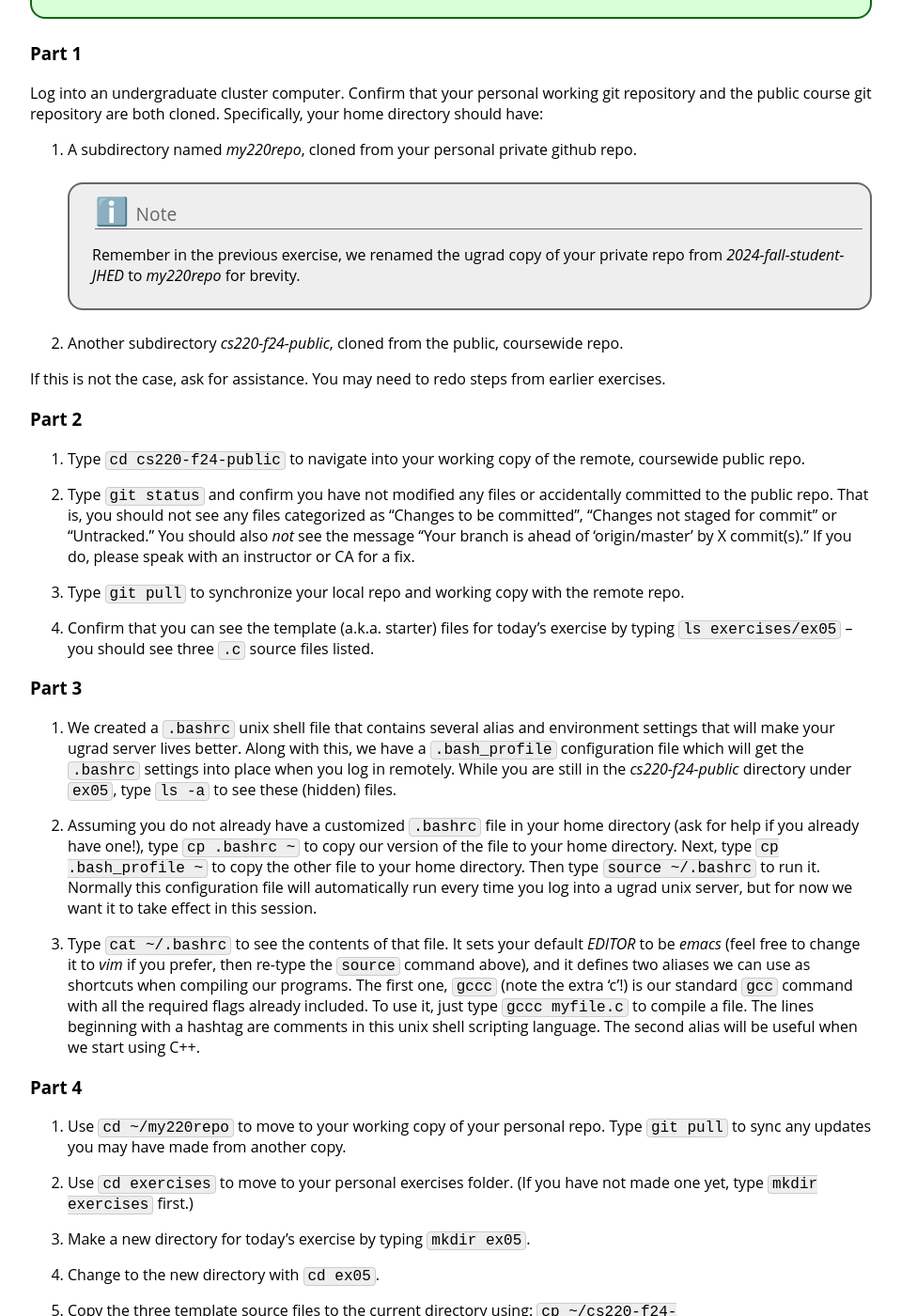
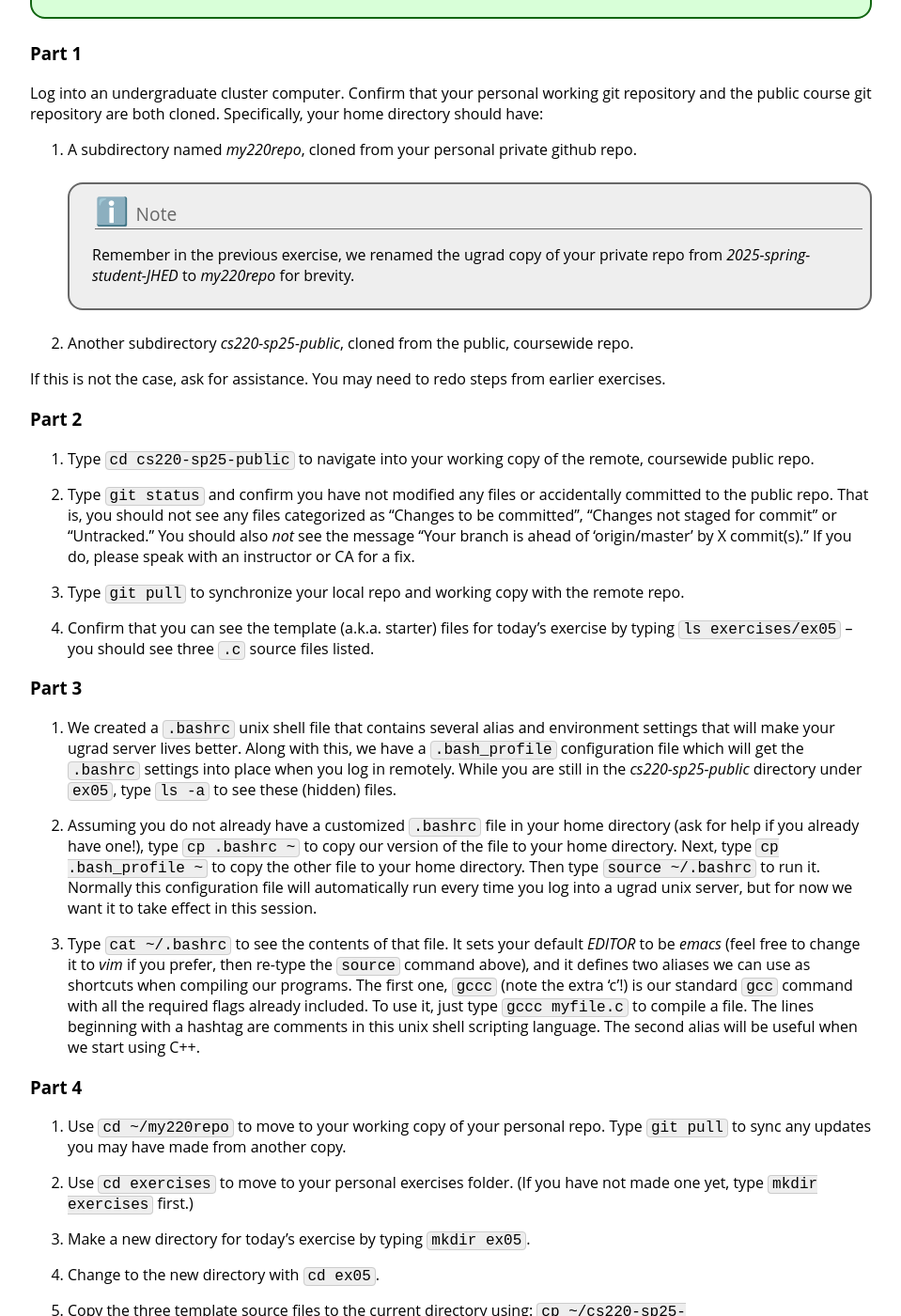
Before and after one commit to jhu-ip/cs220-sp25, a Jekyll site: the page built from exercise/ex05.md, in a window 1280 px wide and 1400 px high, scrolled down 654 px. Shown: the whole window at 94% size, without its empty margins (160-1119 px from the left). Built offline with Jekyll 4.4.1, drawn with Linux system fonts in a browser that asks for light colours; some of the changed text lies outside the part shown.

Commit message:
fixed typos in ex5

```diff
--- a/exercise/ex05.md
+++ b/exercise/ex05.md
@@ -33,17 +33,17 @@ Log into an undergraduate cluster computer. Confirm that your personal working g
 	<div class='admonition note'>
 	<div class='title'>Note</div>
 	<div class='content'>
-	<p>Remember in the previous exercise, we renamed the ugrad copy of your private repo from <em>2024-fall-student-JHED</em> to <em>my220repo</em> for brevity.</p>
+	<p>Remember in the previous exercise, we renamed the ugrad copy of your private repo from <em>2025-spring-student-JHED</em> to <em>my220repo</em> for brevity.</p>
 	</div>
 	</div>
 
-2.	Another subdirectory *cs220-f24-public*, cloned from the public, coursewide repo.
+2.	Another subdirectory *cs220-sp25-public*, cloned from the public, coursewide repo.
 
 If this is not the case, ask for assistance.  You may need to redo steps from earlier exercises.
 
 ### Part 2
 
-1.	Type `cd cs220-f24-public` to navigate into your working copy of the remote, coursewide public repo.
+1.	Type `cd cs220-sp25-public` to navigate into your working copy of the remote, coursewide public repo.
 
 2.	Type `git status` and confirm you have not modified any files or accidentally committed to the public repo. That is, you should not see any files categorized as "Changes to be committed", "Changes not staged for commit" or "Untracked."  You should also *not* see the message "Your branch is ahead of 'origin/master' by X commit(s)." If you do, please speak with an instructor or CA for a fix.
 
@@ -53,7 +53,7 @@ If this is not the case, ask for assistance.  You may need to redo steps from ea
 `ls exercises/ex05` -- you should see three `.c` source files listed.
 
 ### Part 3
-1.	We created a `.bashrc` unix shell file that contains several alias and environment settings that will make your ugrad server lives better. Along with this, we have a `.bash_profile` configuration file which will get the `.bashrc` settings into place when you log in remotely. While you are still in the *cs220-f24-public* directory under `ex05`, type `ls -a` to see these (hidden) files.
+1.	We created a `.bashrc` unix shell file that contains several alias and environment settings that will make your ugrad server lives better. Along with this, we have a `.bash_profile` configuration file which will get the `.bashrc` settings into place when you log in remotely. While you are still in the *cs220-sp25-public* directory under `ex05`, type `ls -a` to see these (hidden) files.
 
 2.	Assuming you do not already have a customized `.bashrc` file in your home directory (ask for help if you already have one!), type `cp .bashrc ~` to copy our version of the file to your home directory. Next, type `cp .bash_profile ~` to copy the other file to your home directory. Then type `source ~/.bashrc` to run it. Normally this configuration file will automatically run every time you log into a ugrad unix server, but for now we want it to take effect in this session.
 
@@ -68,7 +68,7 @@ If this is not the case, ask for assistance.  You may need to redo steps from ea
 
 4.	Change to the new directory with `cd ex05`.
 
-5.	Copy the three template source files to the current directory using: `cp ~/cs220-f24-public/exercises/ex05/*.c .` (Don't forget the space-then-dot at the end of the line above! Also, remember to insert any subdirectories you may have created into the path above.)
+5.	Copy the three template source files to the current directory using: `cp ~/cs220-sp25-public/exercises/ex05/*.c .` (Don't forget the space-then-dot at the end of the line above! Also, remember to insert any subdirectories you may have created into the path above.)
 
 ### Part 5
 The three files that you just copied to your *~/cs220/ex05* directory are named *count1.c*, *count2.c* and *count3.c*.  Each of the files is an incomplete program that you must complete and test yourself.  Starting with *count1.c*:
```
